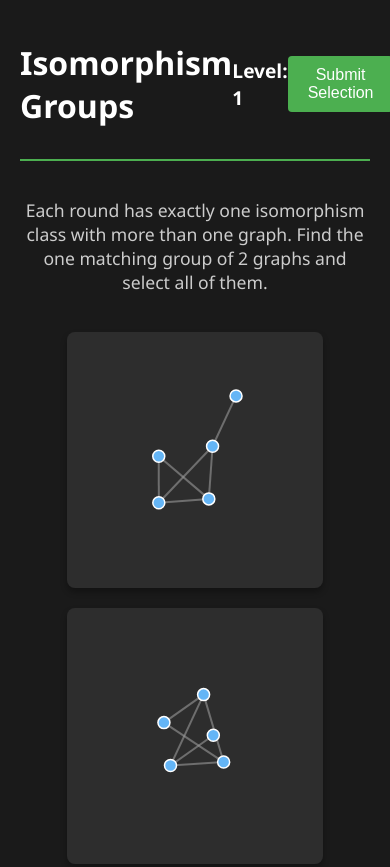
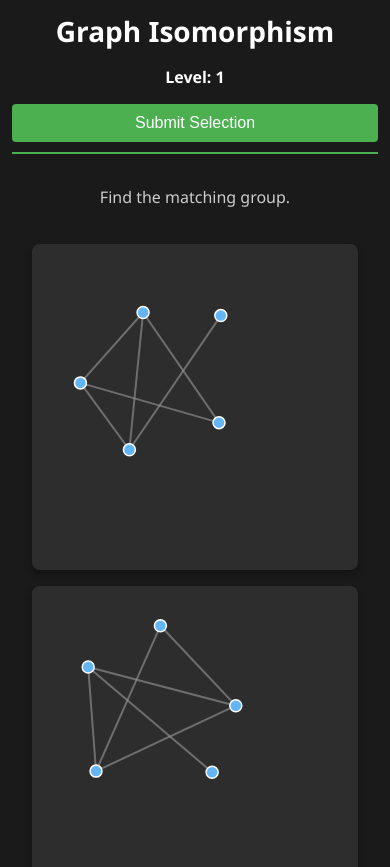
Before and after one commit to attilajung/isomorphism-game, a plain HTML site: page index.html in a window 390 px wide. Shown: the top 867 px of the page. Drawn offline with nearby package versions, Linux system fonts and the light colour scheme.

Commit message:
Polish graph isomorphism UI and docs

```diff
--- a/index.html
+++ b/index.html
@@ -4,7 +4,7 @@
 <head>
     <meta charset="UTF-8">
     <meta name="viewport" content="width=device-width, initial-scale=1.0">
-    <title>Isomorphism Finder</title>
+    <title>Graph Isomorphism</title>
     <link rel="stylesheet" href="style.css">
     <script src="https://d3js.org/d3.v7.min.js"></script>
 </head>
@@ -12,7 +12,7 @@
 <body>
     <div id="game-container">
         <header>
-            <h1>Isomorphism Groups</h1>
+            <h1>Graph Isomorphism</h1>
             <div id="stats">
                 <span>Level: <span id="level">1</span></span>
             </div>
@@ -21,7 +21,7 @@
 
         <main>
             <div id="instructions">
-                <p id="instructions-text">Each round has exactly one isomorphism class with more than one graph. Select every graph in that one matching group, then click Submit.</p>
+                <p id="instructions-text">Find the one matching group and select all of it.</p>
             </div>
             <div id="options-container">
                 <div id="options-grid">
--- a/script.js
+++ b/script.js
@@ -111,9 +111,9 @@ function updateStats() {
     document.getElementById('level').innerText = currentLevel;
 }
 
-function updateInstructions(groupSize) {
+function updateInstructions() {
     document.getElementById('instructions-text').innerText =
-        `Each round has exactly one isomorphism class with more than one graph. Find the one matching group of ${groupSize} graphs and select all of them.`;
+        "Find the matching group.";
 }
 
 function randomInRange(min, max) {
@@ -155,7 +155,7 @@ function startLevel() {
     if (currentLevel >= 3) { groupSize = 3; totalGraphs = 6; }
     if (currentLevel >= 6) { groupSize = 3; totalGraphs = 8; }
 
-    updateInstructions(groupSize);
+    updateInstructions();
 
     // 1. Generate Base Graph for the Target Group
     let baseGraph = generateRandomGraph(numVertices, edgeProb);
@@ -219,7 +219,6 @@ function startLevel() {
         wrapper.className = 'option-wrapper';
         wrapper.id = `option-${index}`;
         wrapper.onclick = () => toggleSelection(index);
-        wrapper.style.setProperty('--tilt', `${randomInRange(-3.5, 3.5).toFixed(2)}deg`);
         wrapper.style.setProperty('--offset-y', `${randomInRange(-8, 10).toFixed(0)}px`);
         wrapper.style.setProperty('--offset-x', `${randomInRange(-10, 10).toFixed(0)}px`);
 
@@ -314,21 +313,27 @@ function renderGraph(graph, selector, width, height) {
 
     const centerX = width / 2;
     const centerY = height / 2;
-    const initialRadius = Math.min(width, height) * randomInRange(0.18, 0.28);
-    const initialAngleOffset = randomInRange(0, Math.PI * 2);
+    const radius = Math.min(width, height) * randomInRange(0.24, 0.31);
+    const angleOffset = randomInRange(0, Math.PI * 2);
+    const rotation = randomInRange(0, Math.PI * 2);
+    const mirrorX = Math.random() < 0.5 ? -1 : 1;
+    const mirrorY = Math.random() < 0.5 ? -1 : 1;
+    const margin = 22;
 
     nodes.forEach((node, index) => {
-        const angle = initialAngleOffset + ((Math.PI * 2) / nodes.length) * index;
-        node.x = centerX + Math.cos(angle) * initialRadius + randomInRange(-18, 18);
-        node.y = centerY + Math.sin(angle) * initialRadius + randomInRange(-18, 18);
+        const angle = angleOffset + ((Math.PI * 2) / nodes.length) * index;
+        let x = Math.cos(angle) * radius + randomInRange(-14, 14);
+        let y = Math.sin(angle) * radius + randomInRange(-14, 14);
+
+        const rotatedX = x * Math.cos(rotation) - y * Math.sin(rotation);
+        const rotatedY = x * Math.sin(rotation) + y * Math.cos(rotation);
+
+        x = rotatedX * mirrorX;
+        y = rotatedY * mirrorY;
+
+        node.x = Math.max(margin, Math.min(width - margin, centerX + x));
+        node.y = Math.max(margin, Math.min(height - margin, centerY + y));
     });
-
-    const simulation = d3.forceSimulation(nodes)
-        .force("link", d3.forceLink(links).id(d => d.id).distance(randomInRange(34, 52)))
-        .force("charge", d3.forceManyBody().strength(randomInRange(-180, -120)))
-        .force("center", d3.forceCenter(centerX, centerY))
-        // Add collision to prevent overlap
-        .force("collide", d3.forceCollide().radius(10));
 
     const link = svg.append("g")
         .attr("stroke", "#999")
@@ -345,83 +350,17 @@ function renderGraph(graph, selector, width, height) {
         .data(nodes)
         .join("circle")
         .attr("r", 6)
-        .attr("fill", "#64b5f6")
-        .call(drag(simulation));
+        .attr("fill", "#64b5f6");
 
-    // Optional: Add drag behavior? Keep it for fun
+    link
+        .attr("x1", d => nodes[d.source].x)
+        .attr("y1", d => nodes[d.source].y)
+        .attr("x2", d => nodes[d.target].x)
+        .attr("y2", d => nodes[d.target].y);
 
-    const margin = 18;
-
-    simulation.alpha(1);
-    for (let i = 0; i < 220; i++) {
-        simulation.tick();
-    }
-    simulation.stop();
-
-    const rotation = randomInRange(0, Math.PI * 2);
-    const shouldMirrorX = Math.random() < 0.5;
-    const shouldMirrorY = Math.random() < 0.5;
-
-    nodes.forEach(d => {
-        let dx = d.x - centerX;
-        let dy = d.y - centerY;
-
-        const rotatedX = dx * Math.cos(rotation) - dy * Math.sin(rotation);
-        const rotatedY = dx * Math.sin(rotation) + dy * Math.cos(rotation);
-
-        dx = shouldMirrorX ? -rotatedX : rotatedX;
-        dy = shouldMirrorY ? -rotatedY : rotatedY;
-
-        d.x = Math.max(margin, Math.min(width - margin, centerX + dx));
-        d.y = Math.max(margin, Math.min(height - margin, centerY + dy));
-    });
-
-    function updatePositions() {
-        nodes.forEach(d => {
-            d.x = Math.max(margin, Math.min(width - margin, d.x));
-            d.y = Math.max(margin, Math.min(height - margin, d.y));
-        });
-
-        link
-            .attr("x1", d => d.source.x)
-            .attr("y1", d => d.source.y)
-            .attr("x2", d => d.target.x)
-            .attr("y2", d => d.target.y);
-
-        node
-            .attr("cx", d => d.x)
-            .attr("cy", d => d.y);
-    }
-
-    updatePositions();
-    simulation.on("tick", () => {
-        // Constrain nodes to be within the box
-        updatePositions();
-    });
-}
-
-function drag(simulation) {
-    function dragstarted(event) {
-        if (!event.active) simulation.alphaTarget(0.3).restart();
-        event.subject.fx = event.subject.x;
-        event.subject.fy = event.subject.y;
-    }
-
-    function dragged(event) {
-        event.subject.fx = event.x;
-        event.subject.fy = event.y;
-    }
-
-    function dragended(event) {
-        if (!event.active) simulation.alphaTarget(0);
-        event.subject.fx = null;
-        event.subject.fy = null;
-    }
-
-    return d3.drag()
-        .on("start", dragstarted)
-        .on("drag", dragged)
-        .on("end", dragended);
+    node
+        .attr("cx", d => d.x)
+        .attr("cy", d => d.y);
 }
 
 // Start game
--- a/style.css
+++ b/style.css
@@ -33,8 +33,15 @@ header {
     display: flex;
     justify-content: space-between;
     align-items: center;
+    gap: 16px;
+    flex-wrap: wrap;
     border-bottom: 2px solid var(--accent-color);
     padding-bottom: 10px;
+}
+
+h1 {
+    margin: 0;
+    font-size: clamp(1.75rem, 3vw, 2.4rem);
 }
 
 #stats {
@@ -52,6 +59,7 @@ main {
     text-align: center;
     font-size: 1.1rem;
     color: #ccc;
+    padding: 0 12px;
 }
 
 #options-container {
@@ -85,7 +93,7 @@ main {
     cursor: pointer;
     transition: transform 0.2s;
     position: relative;
-    transform: translate(var(--offset-x, 0), var(--offset-y, 0)) rotate(var(--tilt, 0deg));
+    transform: translate(var(--offset-x, 0), var(--offset-y, 0));
 }
 
 .option-wrapper:hover .graph-canvas {
@@ -149,10 +157,57 @@ button:disabled {
     font-size: 1.2rem;
     font-weight: bold;
     min-height: 1.5em;
+    text-align: center;
 }
 
 @media (max-width: 700px) {
+    body {
+        padding: 12px;
+    }
+
+    #game-container {
+        gap: 16px;
+    }
+
+    header {
+        flex-direction: column;
+        align-items: stretch;
+        text-align: center;
+    }
+
+    #stats {
+        font-size: 1rem;
+    }
+
+    button {
+        width: 100%;
+        max-width: 100%;
+    }
+
+    #options-grid {
+        grid-template-columns: 1fr;
+        gap: 16px;
+    }
+
     .option-wrapper {
         transform: none;
+        width: 100%;
+        display: flex;
+        justify-content: center;
+    }
+
+    .graph-canvas {
+        width: min(100%, 320px);
+        height: min(100vw - 56px, 320px);
+    }
+
+    #instructions {
+        font-size: 1rem;
+        padding: 0;
+    }
+
+    footer {
+        height: auto;
+        margin-top: 8px;
     }
 }
```
Also changed, not shown: 1 other file.
